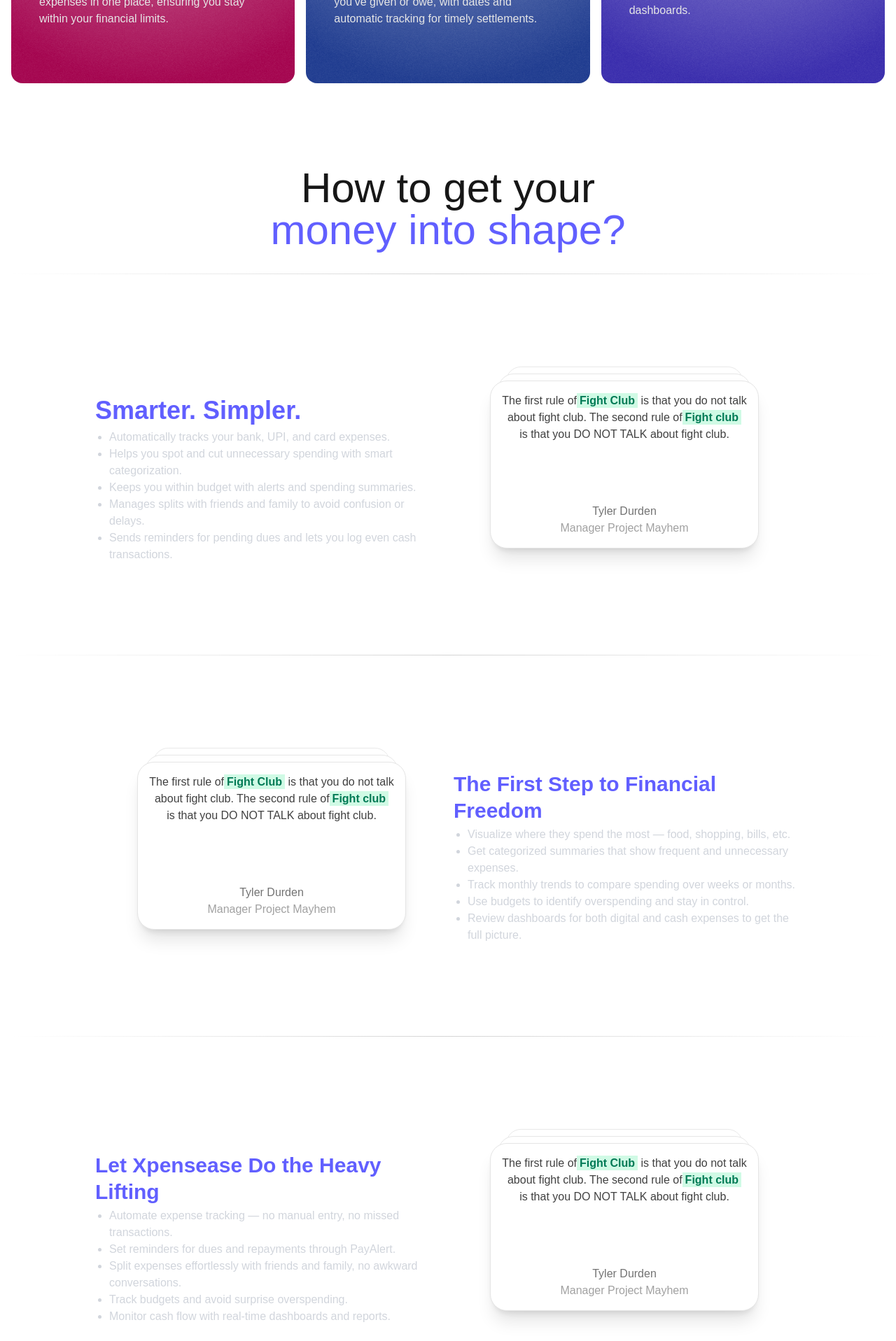
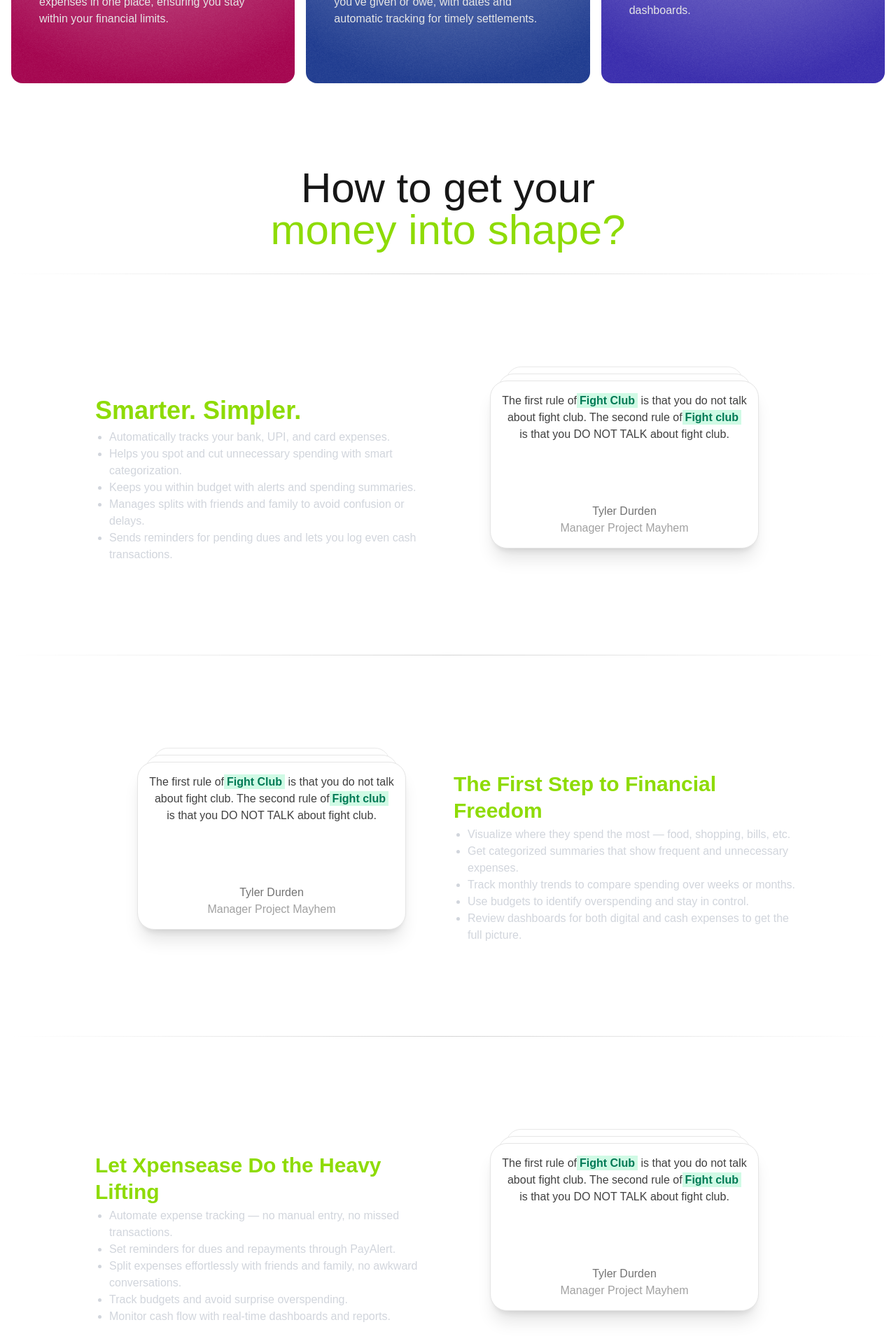
Before and after one commit to chahar-here/Xpensease, a Next.js app: page / in a window 1280 px wide. Shown: the part 2835-4752 px from the top of the page at 70% size. Built offline with nearby package versions, Linux system fonts and the light colour scheme.

Commit message:
updated Highlights

```diff
--- a/src/app/components/Highlights/highlights.tsx
+++ b/src/app/components/Highlights/highlights.tsx
@@ -4,7 +4,7 @@ export default function Highlights(){
     return(
         <div className="text-center pt-30">
             <h1 className="text-6xl">How to get your<br />
-            <span className="text-indigo-500">money into shape?</span>
+            <span className="text-[#8EDB05]">money into shape?</span>
             </h1>
             {/* Line */}
             <div className="my-8 h-[1px] w-full bg-gradient-to-r from-transparent via-neutral-300 to-transparent dark:via-neutral-700" />
@@ -14,7 +14,7 @@ export default function Highlights(){
             <div className="flex-1 text-center lg:text-left w-[50%]">
                 <h1 className="text-3xl md:text-4xl font-extrabold text-white leading-tight">
                     Track your cash flow.<br />
-                    <span className="text-indigo-500">Smarter. Simpler.</span>
+                    <span className="text-[#8EDB05]">Smarter. Simpler.</span>
                     </h1>
                 <ul className=" my-1 list-disc pl-5 text-s text-gray-300">
                     <li>Automatically tracks your bank, UPI, and card expenses.</li>
@@ -41,7 +41,7 @@ export default function Highlights(){
             <div className="flex-1 text-center lg:text-left w-[50%]">
                 <h1 className="text-3xl md:text-3xl font-extrabold text-white leading-tight">
                 Understand your financial habits<br />
-                    <span className="text-indigo-500">The First Step to Financial Freedom</span>
+                    <span className="text-[#8EDB05]">The First Step to Financial Freedom</span>
                     </h1>
                 <ul className=" my-1 list-disc pl-5 text-s text-gray-300">
                     <li>Visualize where they spend the most — food, shopping, bills, etc.</li>
@@ -60,7 +60,7 @@ export default function Highlights(){
             <div className="flex-1 text-center lg:text-left w-[50%]">
                 <h1 className="text-3xl md:text-3xl font-extrabold text-white leading-tight">
                 Make your spending stress–free<br />
-                    <span className="text-indigo-500">Let Xpensease Do the Heavy Lifting</span>
+                    <span className="text-[#8EDB05]">Let Xpensease Do the Heavy Lifting</span>
                     </h1>
                 <ul className=" my-1 list-disc pl-5 text-s text-gray-300">
                     <li>Automate expense tracking — no manual entry, no missed transactions.</li>
```
